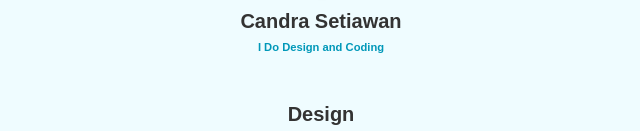
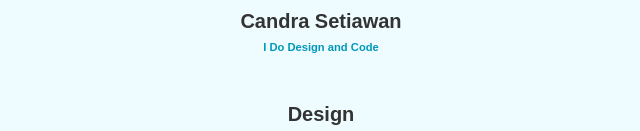
Before and after one commit to CandraDev23/can-portfolio, a React (Create React App) app: page / in a window 1280 px wide. Shown: the part 212-343 px from the top of the page, without its empty margins (319-959 px from the left). Built offline with nearby package versions, Linux system fonts and the light colour scheme.

Commit message:
Change some word

```diff
--- a/src/templates/Body/index.jsx
+++ b/src/templates/Body/index.jsx
@@ -17,7 +17,7 @@ export default function Body() {
                     <PhotoProfile />
                     <div className="mb-5">
                         <h5 className="my-2 fw-bold" style={{ color: "#333333" }}>Candra Setiawan</h5>
-                        <h5 style={{ fontSize: "0.7em", fontWeight: "bold", color: "#0098B9" }}>I Do Design and Coding</h5>
+                        <h5 style={{ fontSize: "0.7em", fontWeight: "bold", color: "#0098B9" }}>I Do Design and Code</h5>
                     </div>
                     <div className="my-4">
                         <h5 className="fw-bold" style={{ color: "#333333" }}>Design</h5>
```
